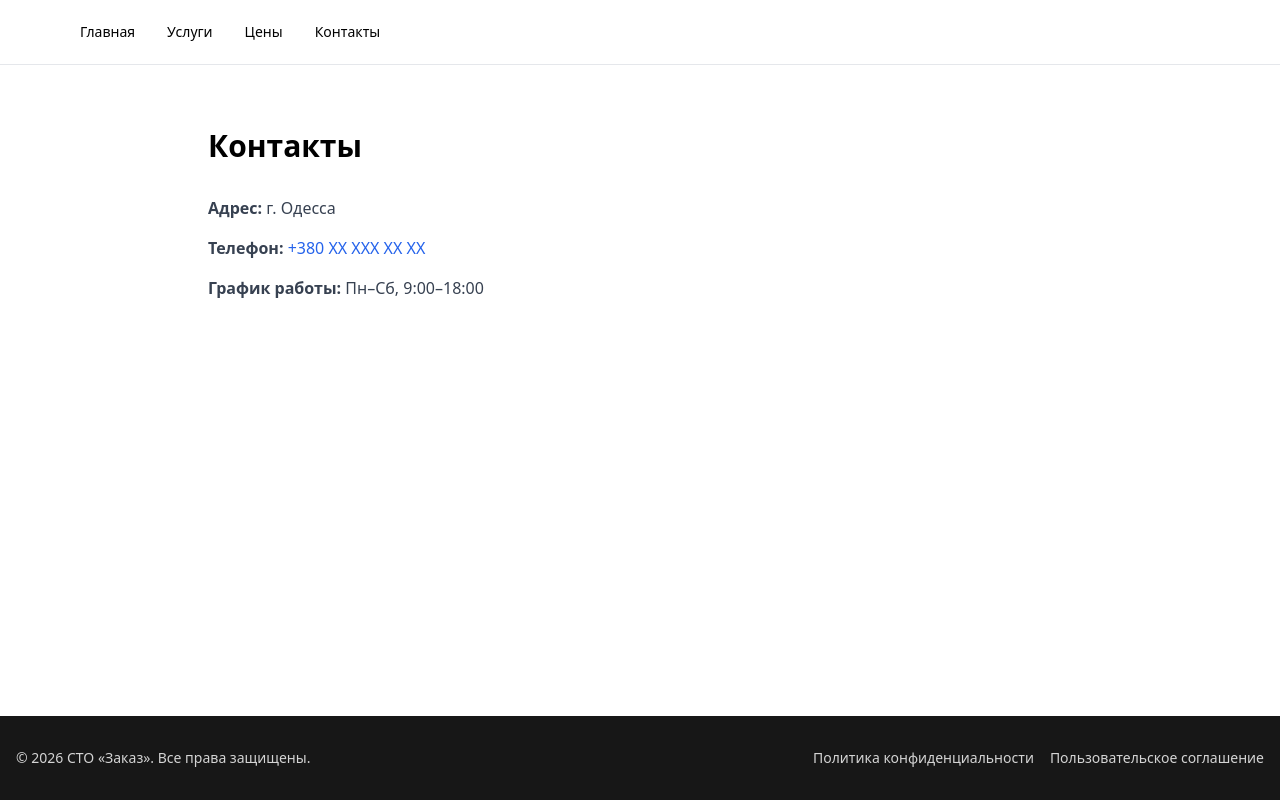
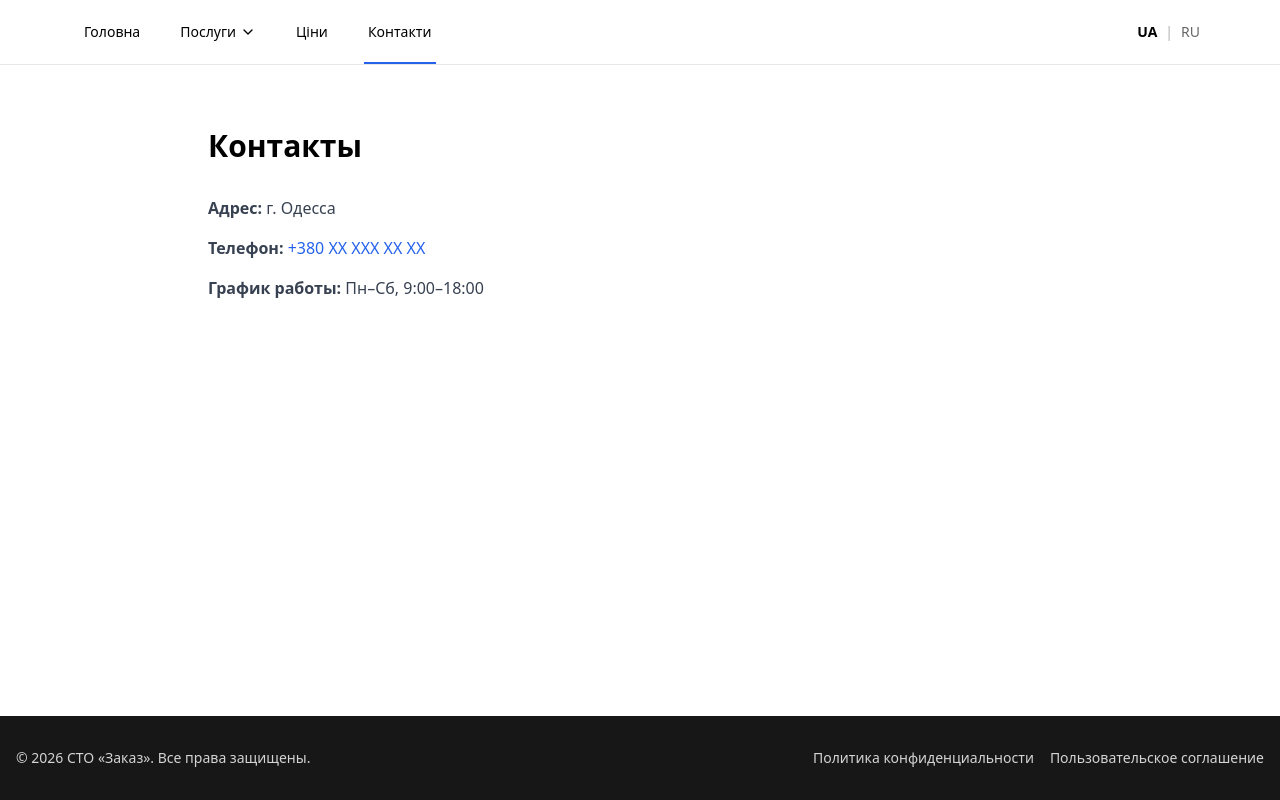
Before and after one commit to LeonidKuzmychenko/sto-site, a React (Vite) app: page /sto-site/contacts in a window 1280 px wide. Built offline with nearby package versions, Linux system fonts and the light colour scheme.

Commit message:
smart Nav menu

```diff
--- a/package.json
+++ b/package.json
@@ -11,6 +11,7 @@
   },
   "dependencies": {
     "i18next": "^25.8.4",
+    "lucide-react": "^0.563.0",
     "react": "^19.2.0",
     "react-dom": "^19.2.0",
     "react-i18next": "^16.5.4",
--- a/src/features/nav/Nav.tsx
+++ b/src/features/nav/Nav.tsx
@@ -1,44 +1,120 @@
-import { NavLink } from 'react-router-dom'
+import { NavLink, useLocation } from 'react-router-dom'
+import { useTranslation } from 'react-i18next'
+import { ChevronDown } from 'lucide-react'
 
 export function Nav() {
+    const { i18n } = useTranslation()
+    const location = useLocation()
+
+    const isServicesActive = location.pathname.startsWith('/services')
+
+    const navItem =
+        'relative flex h-full items-center gap-1 px-1 transition-colors hover:text-blue-600'
+
+    const activeUnderline =
+        'after:absolute after:left-0 after:bottom-0 after:h-0.5 after:w-full after:bg-blue-600 after:content-[""]'
+
     return (
         <nav className="fixed top-0 z-50 w-full border-b bg-white/80 backdrop-blur">
-            <div className="mx-auto flex h-16 max-w-6xl items-center gap-8 px-4 text-sm font-medium">
+            <div className="mx-auto flex h-16 max-w-6xl items-center justify-between px-4 text-sm font-medium">
 
-                <NavLink to="/" end>
-                    Главная
+                {/* ЛЕВАЯ ЧАСТЬ — МЕНЮ */}
+                <div className="flex h-full items-center gap-8">
+
+                    <NavLink
+                        to="/"
+                        end
+                        className={({ isActive }) =>
+                            `${navItem} ${isActive ? activeUnderline : ''}`
+                        }
+                    >
+                        Головна
                     </NavLink>
 
-                {/* УСЛУГИ С DROPDOWN */}
-                <div className="relative group">
-                    <NavLink to="/services">
-                        Услуги
+                    {/* УСЛУГИ + СТРЕЛКА */}
+                    <div className="relative group flex h-full items-center">
+                        <NavLink
+                            to="/services"
+                            className={`${navItem} ${isServicesActive ? activeUnderline : ''}`}
+                        >
+                            Послуги
+
+                            <ChevronDown
+                                size={16}
+                                className={`
+                  transition-transform duration-200
+                  ${
+                                    isServicesActive
+                                        ? 'rotate-180'
+                                        : 'group-hover:rotate-180'
+                                }
+                `}
+                            />
                         </NavLink>
 
+                        {/* DROPDOWN */}
                         <div className="absolute left-0 top-full hidden min-w-48 rounded-md border bg-white shadow-md group-hover:block">
                             <NavLink
                                 to="/services/starters"
-                            className="block px-4 py-2 hover:bg-gray-100"
+                                className={({ isActive }) =>
+                                    `block px-4 py-2 hover:bg-gray-100 ${
+                                        isActive ? 'font-semibold bg-gray-100' : ''
+                                    }`
+                                }
                             >
-                            Стартеры
+                                Стартери
                             </NavLink>
 
                             <NavLink
                                 to="/services/generators"
-                            className="block px-4 py-2 hover:bg-gray-100"
+                                className={({ isActive }) =>
+                                    `block px-4 py-2 hover:bg-gray-100 ${
+                                        isActive ? 'font-semibold bg-gray-100' : ''
+                                    }`
+                                }
                             >
-                            Генераторы
+                                Генератори
                             </NavLink>
                         </div>
                     </div>
 
-                <NavLink to="/prices">
-                    Цены
+                    <NavLink
+                        to="/prices"
+                        className={({ isActive }) =>
+                            `${navItem} ${isActive ? activeUnderline : ''}`
+                        }
+                    >
+                        Ціни
                     </NavLink>
 
-                <NavLink to="/contacts">
-                    Контакты
+                    <NavLink
+                        to="/contacts"
+                        className={({ isActive }) =>
+                            `${navItem} ${isActive ? activeUnderline : ''}`
+                        }
+                    >
+                        Контакти
                     </NavLink>
+                </div>
+
+                {/* ПРАВАЯ ЧАСТЬ — ЯЗЫК */}
+                <div className="flex items-center gap-2">
+                    <button
+                        onClick={() => i18n.changeLanguage('ua')}
+                        className={i18n.language === 'ua' ? 'font-bold' : 'opacity-60'}
+                    >
+                        UA
+                    </button>
+
+                    <span className="opacity-30">|</span>
+
+                    <button
+                        onClick={() => i18n.changeLanguage('ru')}
+                        className={i18n.language === 'ru' ? 'font-bold' : 'opacity-60'}
+                    >
+                        RU
+                    </button>
+                </div>
             </div>
         </nav>
     )
```
Also changed, not shown: 2 other files (tests, documents, lock files or other folders). Lines whose indentation alone changed are shown as unchanged.
